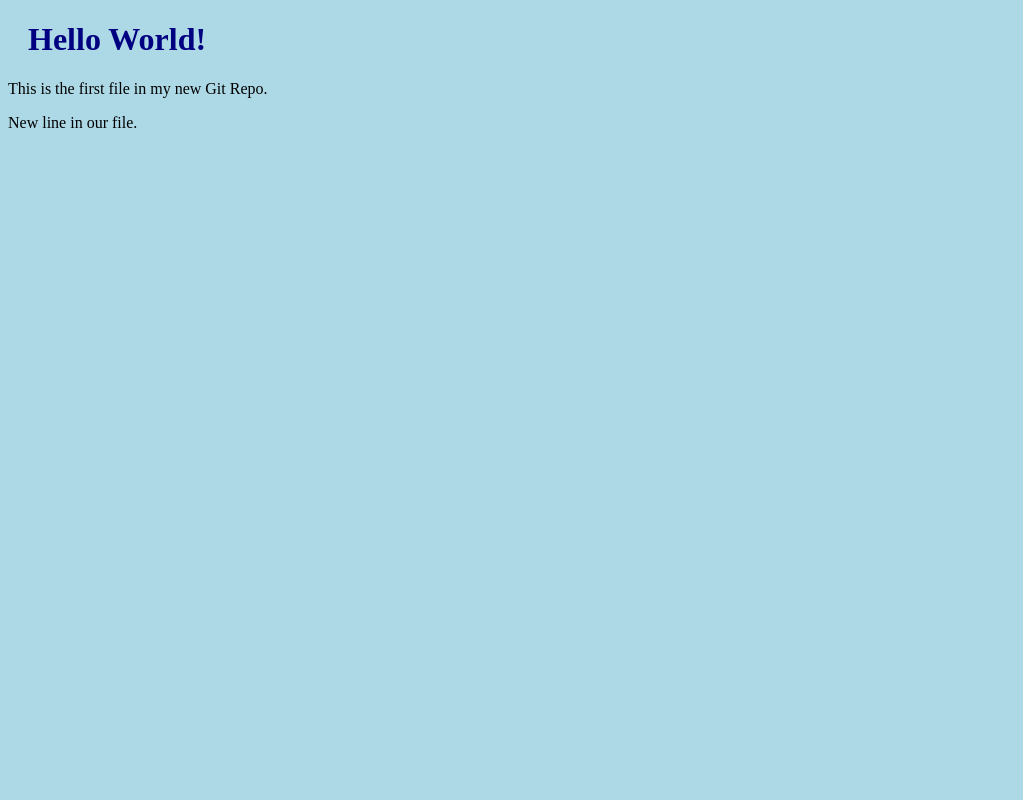
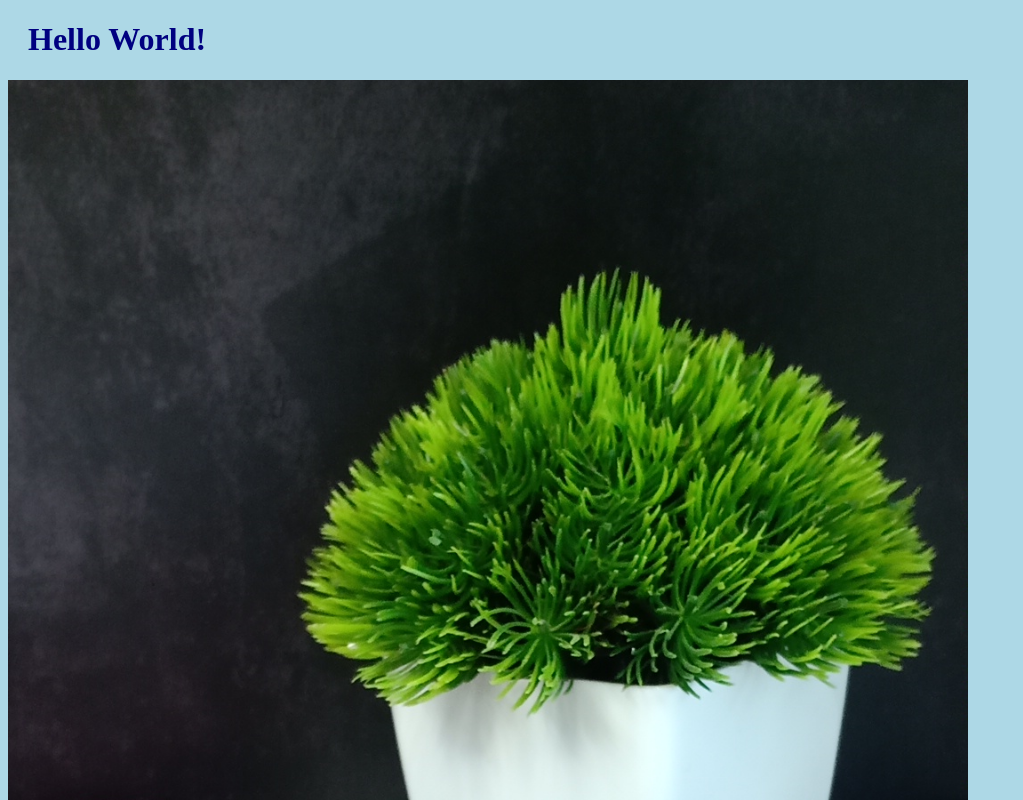
Before and after one commit to NilamAb/hello-world, a plain HTML site: page index.html in a window 1280 px wide. Shown: the top 800 px of the page, without its empty margins (0-1023 px from the left). Drawn offline with Linux system fonts and the light colour scheme.

Commit message:
Added new image to hello World!

```diff
--- a/index.html
+++ b/index.html
@@ -8,6 +8,9 @@
 <body>
 
 <h1>Hello World!</h1>
+<div><img src="OreoCake.jpg" alt="Cake of Oreo"
+    style ="width: 100%;max-width:960px">
+</div>
 <p>This is the first file in my new Git Repo.</p>
 <p>New line in our file.</p>
 </body>
```
Also changed, not shown: OreoCake.jpg (added).
